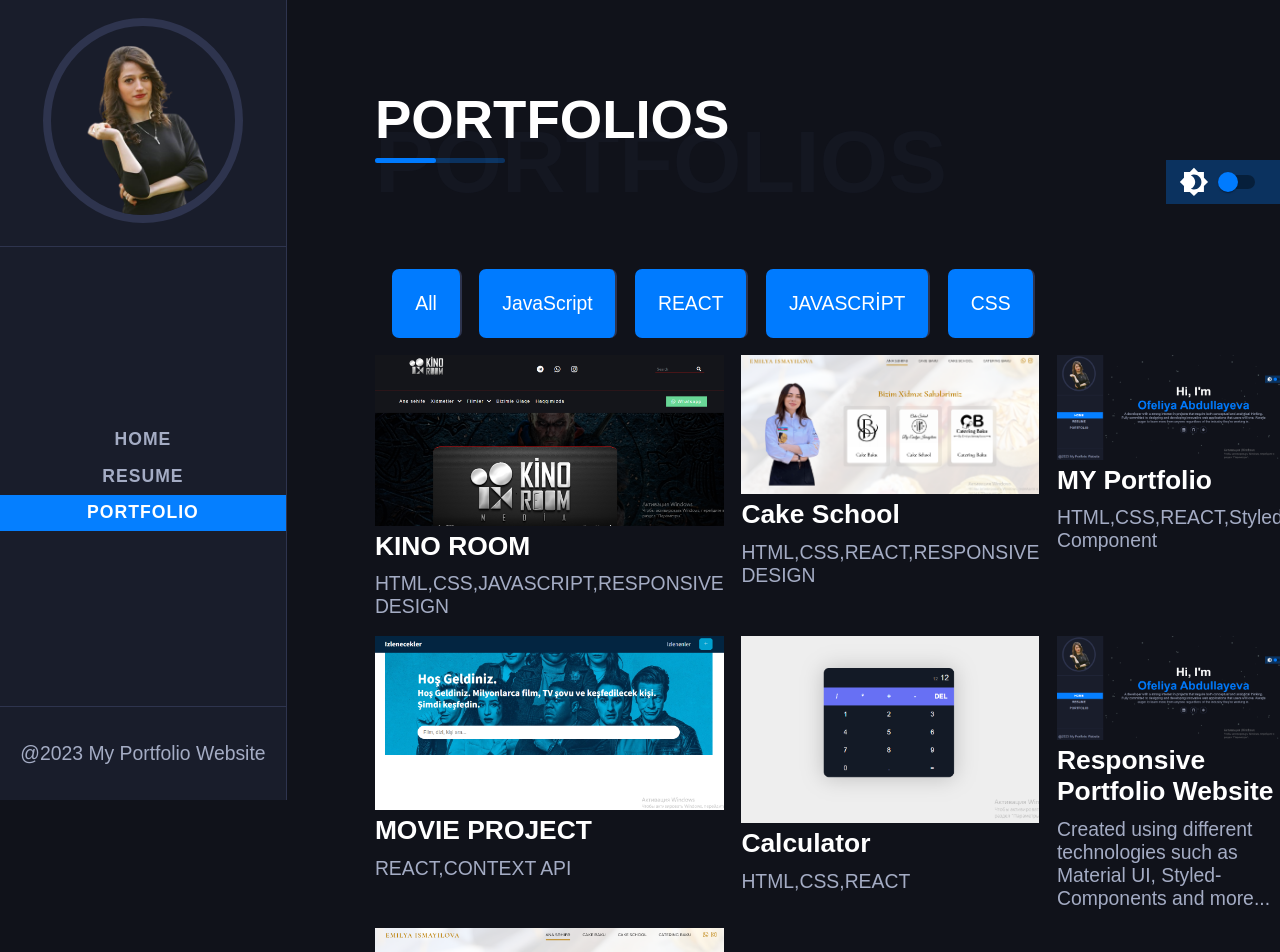
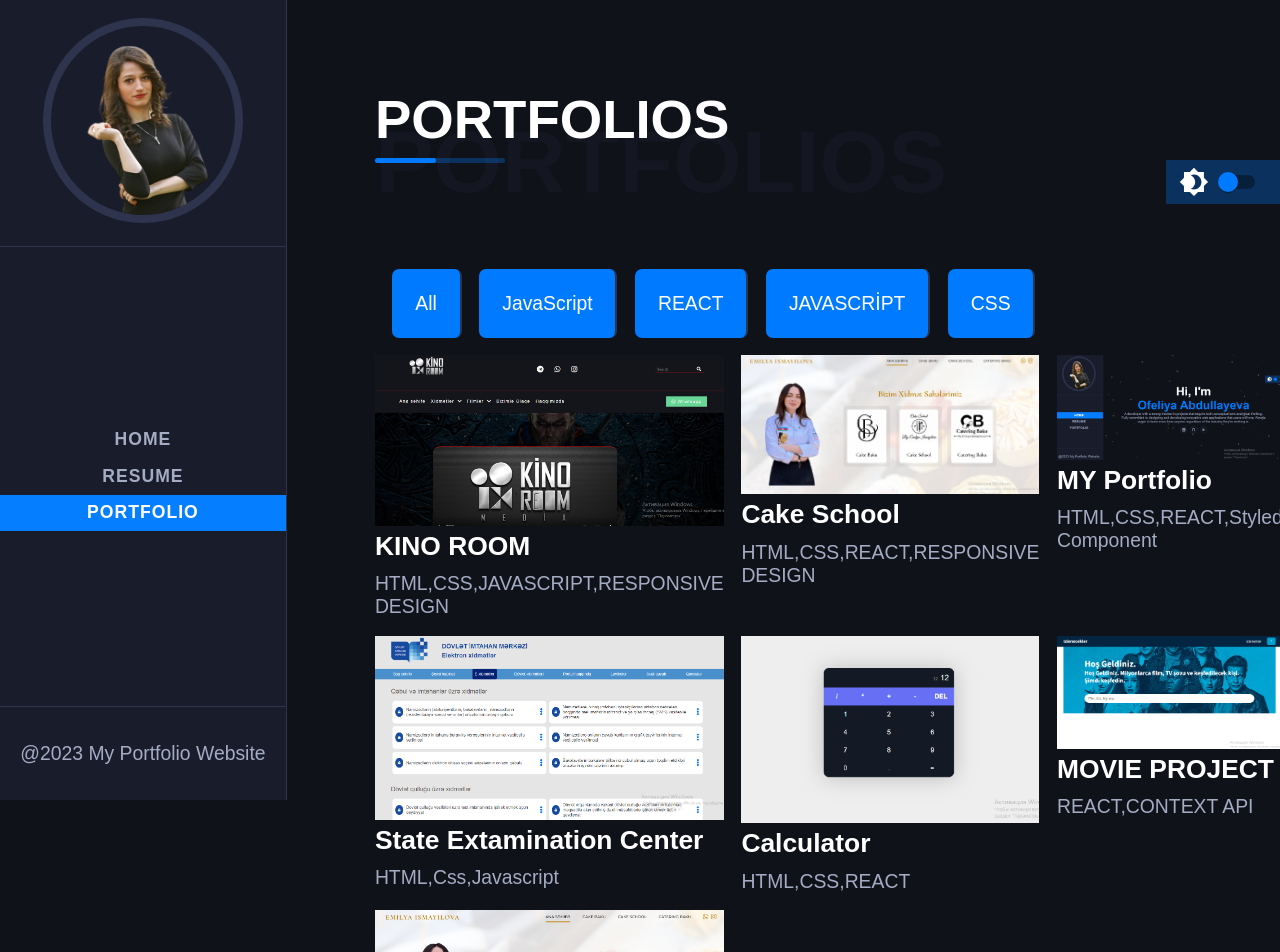
Before and after one commit to ofa-abdullayeva/OA_portfolio_dev, a React (Create React App) app: page /portfolio in a window 1280 px wide. Shown: the top 952 px of the page. Built offline with nearby package versions, Linux system fonts and the light colour scheme.

Commit message:
add Project

```diff
--- a/src/data/Portfolios.js
+++ b/src/data/Portfolios.js
@@ -1,7 +1,8 @@
 import kinoroom from '../img/portImages/kinoroom.png';
 import CakeSchool from '../img/portImages/CakeSchool.png';
 import Portfolio from '../img/portImages/Portfolio.png';
-import Movieproject from '../img/portImages/movieproject.png';
+import Dim from '../img/portImages/DIM.png';
+import MovieProject from '../img/portImages/movieproject.png';
 import Calculator from '../img/portImages/Calculator-2.png';
 
 const portfolios = [
@@ -35,11 +36,11 @@ const portfolios = [
     {
         id: 4,
         category: 'JAVASCRİPT',
-        image: Movieproject,
+        image: Dim,
         link1: 'https://dim-e-xidmetler.netlify.app/',
-        link2: 'https://movieprojectreactcontextapi.netlify.app/',
-        title: 'MOVIE PROJECT',
-        text: 'REACT,CONTEXT API'
+        link2: 'https://dim-e-xidmetler.netlify.app/',
+        title: 'State Extamination Center',
+        text: 'HTML,Css,Javascript'
     },
     {
         id: 5,
@@ -53,11 +54,11 @@ const portfolios = [
     {
         id: 6,
         category: 'REACT',
-        image: Portfolio,
-        link1: 'https://www.google.com',
-        link2: 'https://www.google.com',
-        title: 'Responsive Portfolio Website',
-        text: 'Created using different technologies such as Material UI, Styled-Components and more...'
+        image: MovieProject,
+        link1: 'https://movieprojectreactcontextapi.netlify.app/',
+        link2: 'https://movieprojectreactcontextapi.netlify.app/',
+        title: 'MOVIE PROJECT',
+        text: 'REACT,CONTEXT API'
     },
     {
         id: 7,
```
